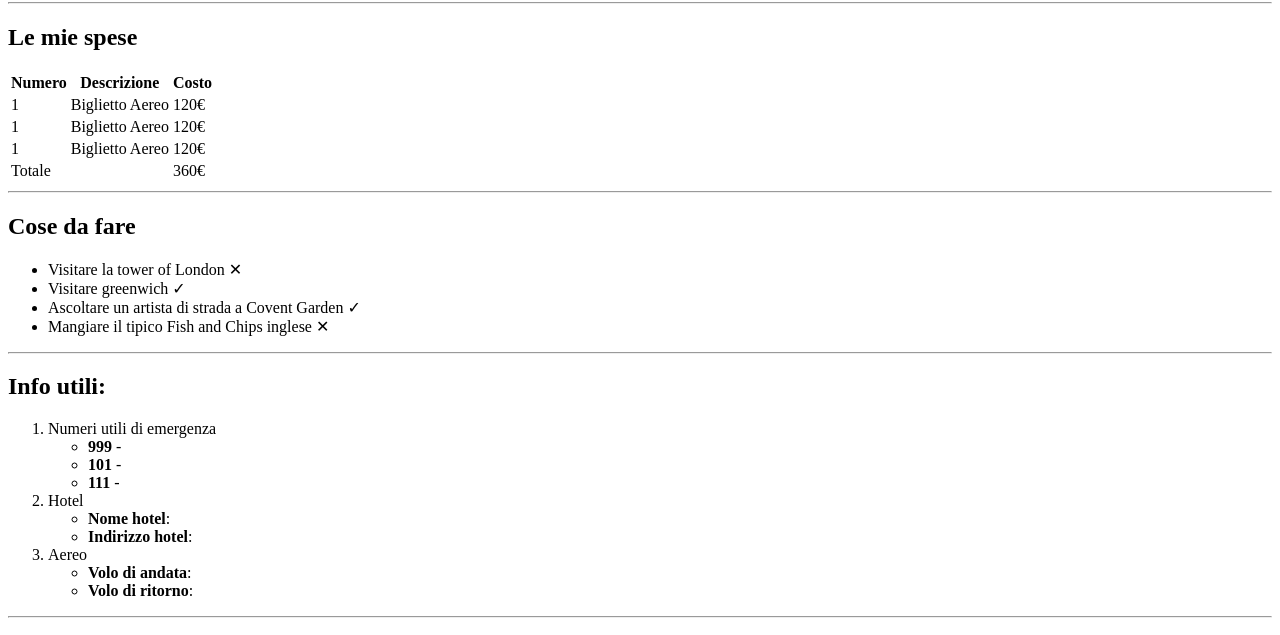
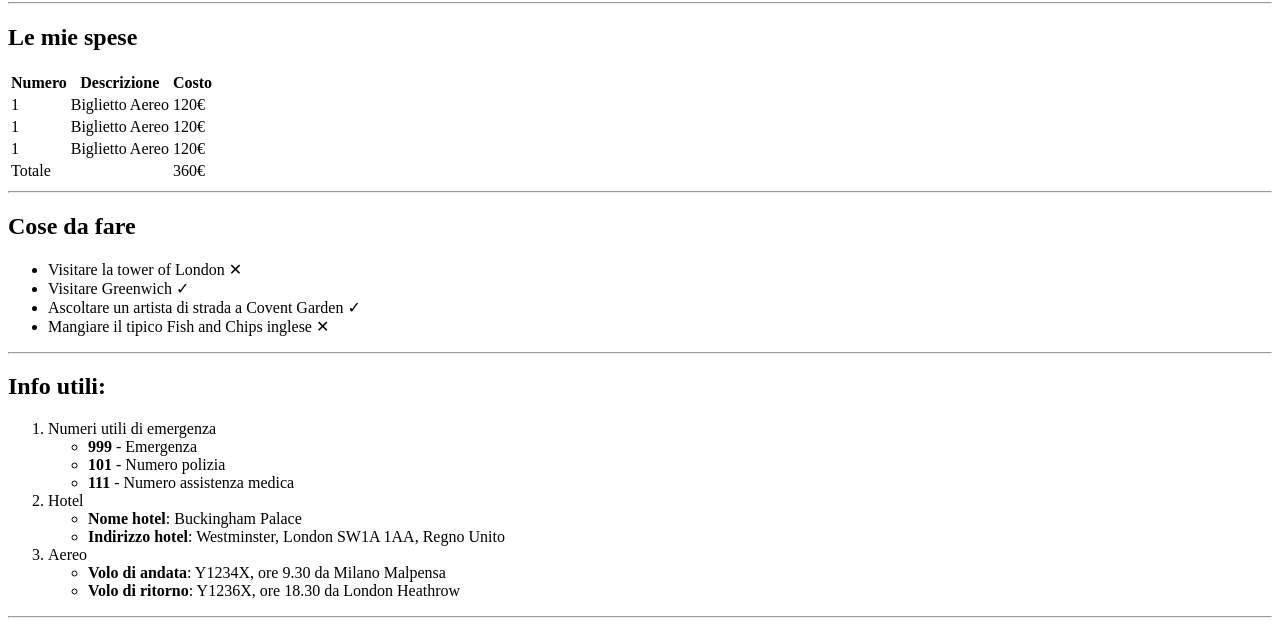
Before and after one commit to Giovanni-Damico98/html-london-trip, a plain HTML site: page index.html in a window 1280 px wide. Shown: the part 690-1325 px from the top of the page. Drawn offline with Linux system fonts and the light colour scheme.

Commit message:
general adjustments

```diff
--- a/index.html
+++ b/index.html
@@ -38,10 +38,12 @@
                     <td>1</td>
                     <td>Biglietto Aereo</td>
                     <td>120€</td>
+                </tr>
                 <tr>
                     <td>1</td>
                     <td>Biglietto Aereo</td>
                     <td>120€</td>
+                </tr>
                 <tr>
                     <td>1</td>
                     <td>Biglietto Aereo</td>
@@ -49,8 +51,10 @@
                 </tr>
             </tbody>
             <tfoot>
-                <td colspan="2">Totale</td>
-                <td>360€</td>
+                <tr>
+                    <td colspan="2">Totale</td>
+                    <td>360€</td>
+                </tr>
             </tfoot>
         </table>
         <hr>
@@ -60,7 +64,7 @@
         <h2>Cose da fare</h2>
         <ul>
             <li>Visitare la tower of London &#10005</li>
-            <li>Visitare greenwich &#x2713</li>
+            <li>Visitare Greenwich &#x2713</li>
             <li>Ascoltare un artista di strada a Covent Garden &#x2713</li>
             <li>Mangiare il tipico Fish and Chips inglese &#10005</li>
         </ul>
@@ -72,21 +76,21 @@
         <ol>
             <li>Numeri utili di emergenza</li>
             <ul>
-                <li><strong>999</strong> - </li>
-                <li><strong>101</strong> - </li>
-                <li><strong>111</strong> - </li>
+                <li><strong>999</strong> - Emergenza </li>
+                <li><strong>101</strong> - Numero polizia</li>
+                <li><strong>111</strong> - Numero assistenza medica</li>
             </ul>
 
             <li>Hotel</li>
             <ul>
-                <li><strong>Nome hotel</strong>:</li>
-                <li><strong>Indirizzo hotel</strong>:</li>
+                <li><strong>Nome hotel</strong>: Buckingham Palace</li>
+                <li><strong>Indirizzo hotel</strong>: Westminster, London SW1A 1AA, Regno Unito</li>
             </ul>
 
             <li>Aereo</li>
             <ul>
-                <li><strong>Volo di andata</strong>:</li>
-                <li><strong>Volo di ritorno</strong>:</li>
+                <li><strong>Volo di andata</strong>: Y1234X, ore 9.30 da Milano Malpensa</li>
+                <li><strong>Volo di ritorno</strong>: Y1236X, ore 18.30 da London Heathrow</li>
             </ul>
         </ol>
         <hr>
```
